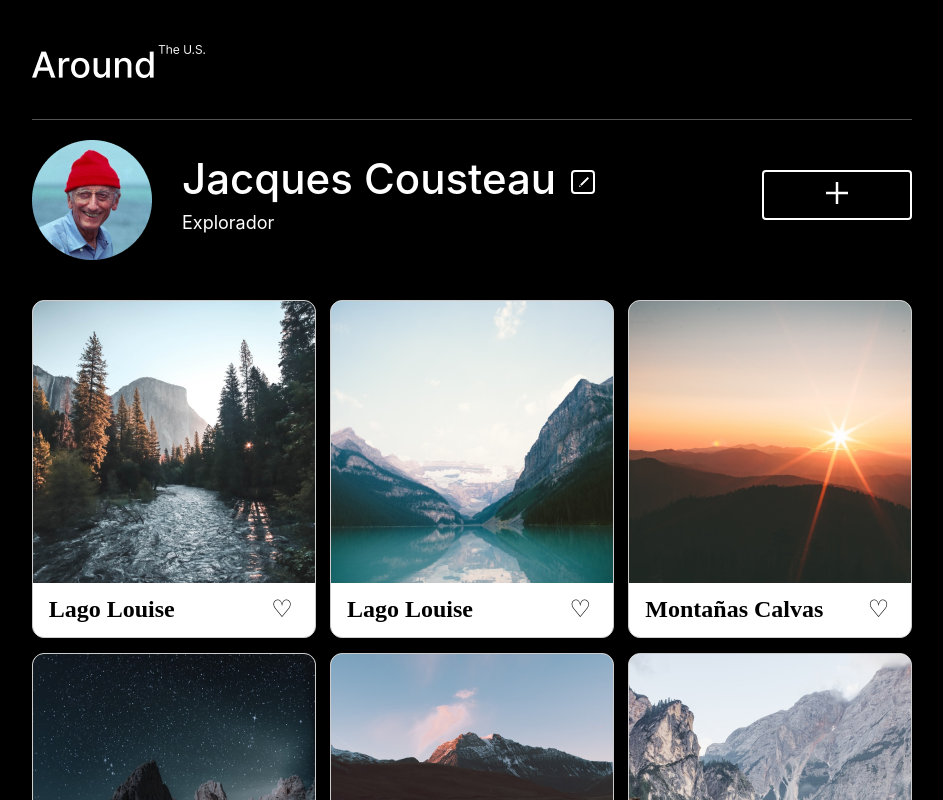
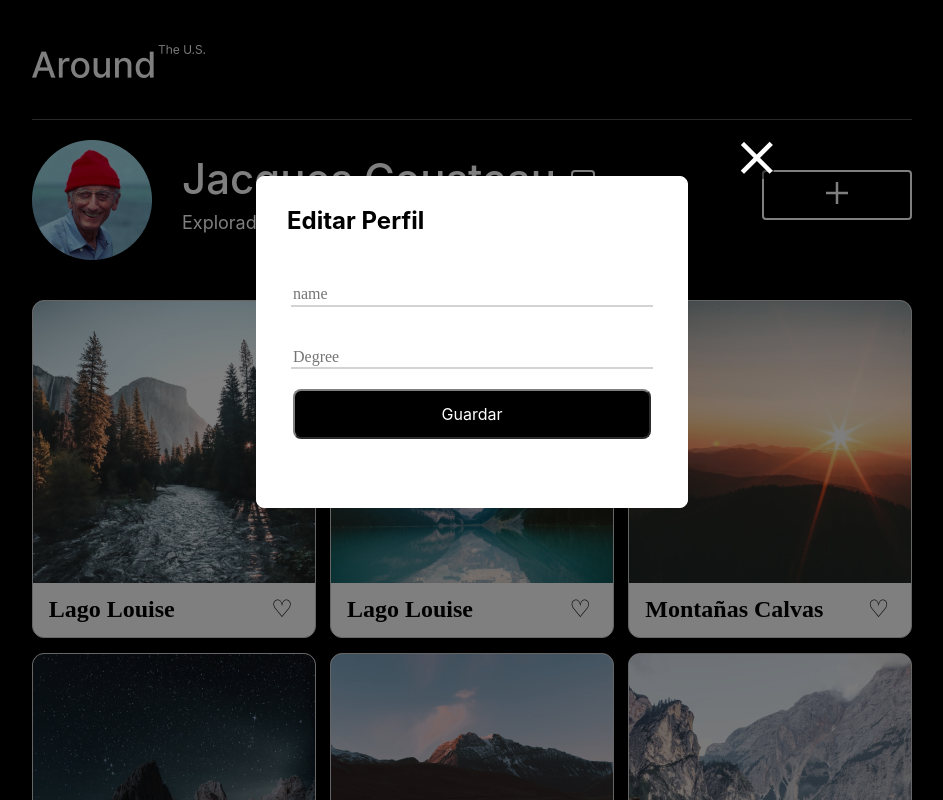
Before and after one commit to gitalffa/web_project_around, a plain HTML site: page index.html in a window 1280 px wide. Both pictures are taken after a click on the button 751 px from the left and 182 px from the top of the page. Shown: the top 800 px of the page, without its empty margins (168-1111 px from the left). Drawn offline with Linux system fonts and the light colour scheme.

Commit message:
solo falta el boton de cerrar edicion y guardad los datos

```diff
--- /dev/null
+++ b/blocks/edicion.css
@@ -0,0 +1,75 @@
+.edicion__fondo {
+  position: absolute;
+  top: 0;
+  left: 0;
+  width: 100%;
+  height: 100%;
+  background-color: rgba(0, 0, 0, 0.5);
+  z-index: 1;
+}
+
+.edicion__popup {
+  background-color: rgba(255, 255, 255, 1);
+  width: 430px;
+  height: 330px;
+  border: 1px solid white;
+  border-radius: 8px;
+  position: absolute;
+  top: 30%;
+  left: 50%;
+  transform: translate(-50%, -50%);
+  z-index: 2;
+}
+.modo-edicion-none {
+  display: none;
+}
+.edicion__title {
+  margin: 30px 0 30px 30px;
+  font-size: 24px;
+  font-family: "inter", sans-serif;
+}
+
+.edicion__form {
+  display: flex;
+  flex-direction: column;
+  justify-content: center;
+}
+.input__item {
+  width: 358px;
+  margin: 20px auto;
+  border: none;
+  border-bottom: 2px solid rgba(115, 107, 107, 0.3);
+  color: rgba(196, 196, 196, 0.3);
+}
+.edicion__guardar {
+  width: 358px;
+  height: 50px;
+  margin: 0 auto;
+  font-family: "inter", sans-serif;
+  background-color: black;
+
+  color: white;
+  border-color: gray;
+  border-radius: 8px;
+  cursor: pointer;
+  transition: all 0.3s ease;
+}
+.edicion__guardar:hover {
+  border-color: gray; /* Borde azul */
+  box-shadow: 0 4px 8px rgba(183, 178, 178, 0.3);
+  background-color: rgb(27, 26, 26);
+  transform: scale(1.05); /* Efecto de "zoom" suave */
+  color: white;
+}
+.edicion__close {
+  width: 40px;
+  height: 40px;
+  position: absolute;
+  top: 14%;
+  left: 72%;
+  border: none;
+  background-color: rgba(0, 0, 0, 0.5);
+  transform: translate(-50%, -50%);
+  z-index: 3;
+  cursor: pointer;
+}
--- a/blocks/page.css
+++ b/blocks/page.css
@@ -1,4 +1,5 @@
 .page {
+  position: relative;
   background-color: #000;
   display: flex;
   flex-direction: column;
--- a/blocks/profile.css
+++ b/blocks/profile.css
@@ -5,6 +5,7 @@
   justify-content: flex-start;
   margin-top: 20px;
   margin-bottom: 20px;
+  position: relative;
 }
 .profile__avatar {
   width: 120px;
@@ -51,6 +52,7 @@
   height: 24px;
   margin-left: 15px;
   margin-right: 30px;
+  cursor: pointer;
 }
 .button-add {
   width: 150px;
--- a/index.html
+++ b/index.html
@@ -9,6 +9,18 @@
   </head>
   <body>
     <div class="page">
+      <div class="edicion__fondo modo-edicion-none"></div>
+      <div class="edicion__popup modo-edicion-none">
+        <h3 class="edicion__title">Editar Perfil</h3>
+        <form action="#" class="edicion__form">
+          <input type="text" class="input__item" placeholder="name" />
+          <input type="text" class="input__item" placeholder="Degree" />
+          <button type="submit" class="edicion__guardar">Guardar</button>
+        </form>
+      </div>
+      <button class="edicion__close modo-edicion-none">
+        <img src="/images/CloseIcon.png" alt="icono cerrar" />
+      </button>
       <header class="header">
         <img
           src="./images/Vector.png"
@@ -119,5 +131,6 @@
         <span class="footer__copy">&copy; 2025 Fabricio Galindo Copado</span>
       </footer>
     </div>
+    <script type="module" src="./scripts/script.js"></script>
   </body>
 </html>
--- a/pages/index.css
+++ b/pages/index.css
@@ -5,3 +5,4 @@
 @import url(../blocks/profile.css);
 @import url(../blocks/galery.css);
 @import url(../blocks/footer.css);
+@import url(../blocks/edicion.css);
--- /dev/null
+++ b/scripts/script.js
@@ -0,0 +1,14 @@
+let content = document.querySelector(".content");
+let button_edit = content.querySelector(".button-edit");
+
+function manipulaFormEdit() {
+  let fondo_negro = document.querySelector(".modo-edicion-none");
+  let page_popup_edit = document.querySelector(".edicion__popup");
+  let cerrar_edicion = document.querySelector(".edicion__close");
+
+  fondo_negro.classList.remove("modo-edicion-none");
+  page_popup_edit.classList.remove("modo-edicion-none");
+  cerrar_edicion.classList.remove("modo-edicion-none");
+}
+
+button_edit.addEventListener("click", manipulaFormEdit);
```
Also changed, not shown: images/CloseIcon.png (added), 1 other file.
